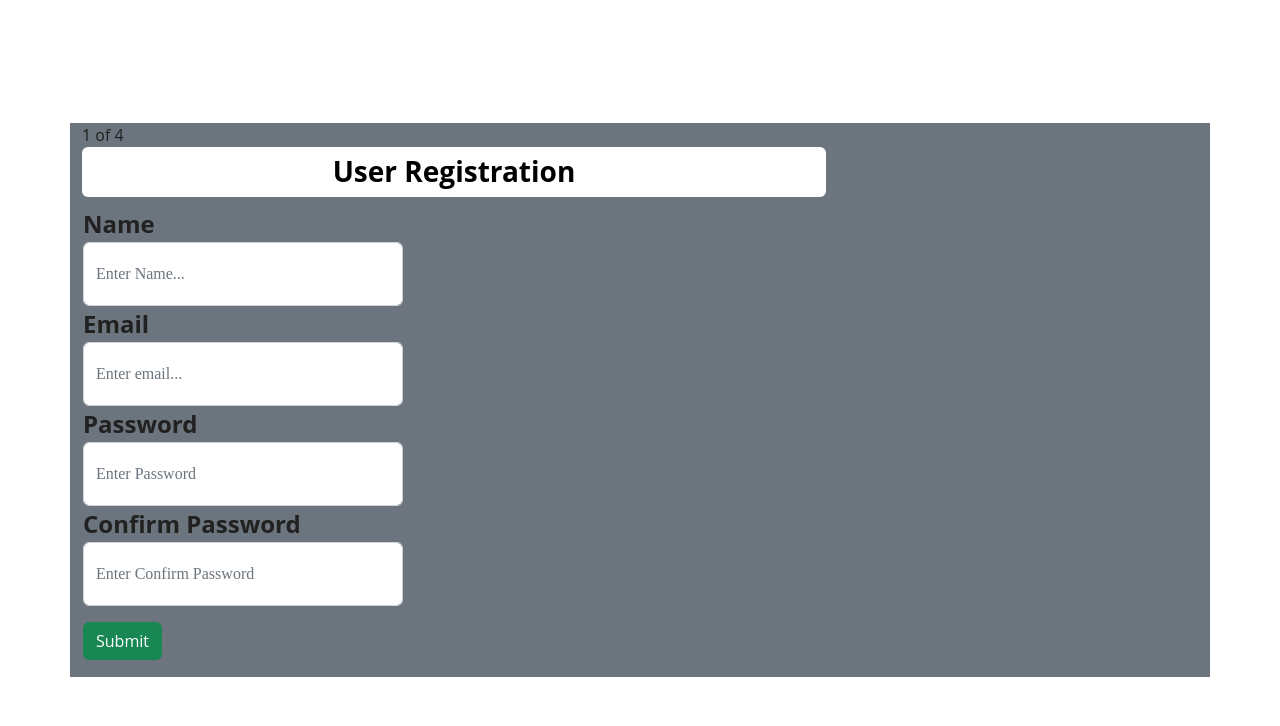
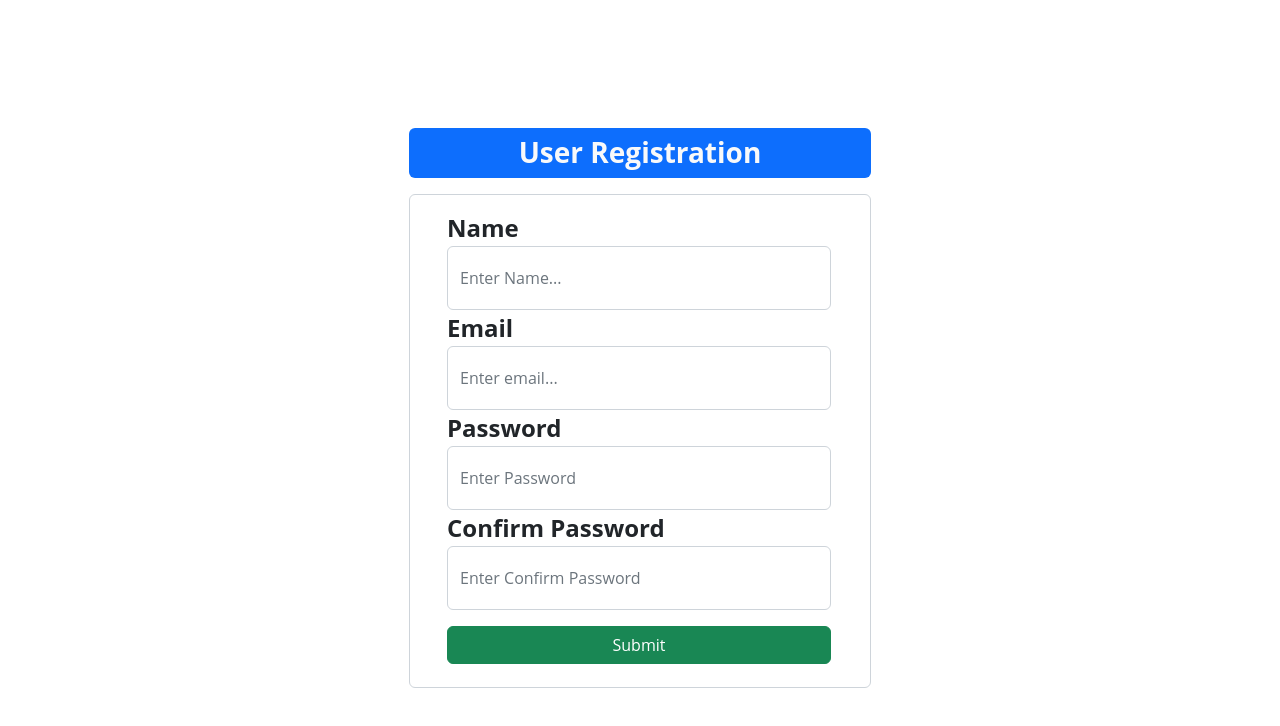
Before and after one commit to kyamantoshkumar/Chat-React, a React (Create React App) app: page /registration in a window 1280 px wide. Shown: the top 726 px of the page. Built offline with nearby package versions, Linux system fonts and the light colour scheme; no server answers.

Commit message:
Update Registration.jsx

```diff
--- a/src/pages/Registration.jsx
+++ b/src/pages/Registration.jsx
@@ -110,6 +110,7 @@ const [confirmPassword, setConfirmPassword] = useState('');
 const [submitted, setSubmitted] = useState(false);
 const [error, setError] = useState(false);
 
+
 // Handling the name change
 const handleName = (e) => {
 	setName(e.target.value);
@@ -136,13 +137,31 @@ const handleConfirmPassword = (e) => {
 // Handling the form submission
 const handleSubmit = (e) => {
 	e.preventDefault();
-	if (name === '' || email === '' || password === '' || confirmPassword === 'fill') {
+	if (name === '' || email === '' || password === '' || confirmPassword === 'matched') {
 	setError(true);
 	} else {
 	setSubmitted(true);
 	setError(false);
 	}
 };
+const handleSubmitCheck = () => {
+    const { password, confirmPassword } = () => {;
+    // perform all neccassary validations
+    if (password !== confirmPassword) {
+        alert("Passwords don't match");
+    } else {
+        // make API call
+    }
+}
+}
+
+
+//   setConfirmPassword = (event) => {
+//     if (event.target.value !== password) {
+//       message.error('error');
+//       alert("Password don't match")
+//     }
+// }
 
 // Showing success message
 const successMessage = () => {
@@ -152,7 +171,7 @@ const successMessage = () => {
 		style={{
 		display: submitted ? '' : 'none',
 		}}>
-		<h1 className='bg-success text-light py-2 px-3 rounded fw-bold'>User {name} successfully registered!!</h1>
+		<h6 className='bg-success text-light py-2 px-3 rounded fw-bold'>User {name} successfully registered!!</h6>
 	</div>
 	);
 };
@@ -165,30 +184,31 @@ const errorMessage = () => {
 		style={{
 		display: error ? '' : 'none',
 		}}>
-		<h1 className='bg-danger text-light py-2 px-3 rounded fw-bold'>Please enter all the fields</h1>
+		<h5 className='bg-danger text-light py-2 px-3 rounded fw-bold'>Please enter all the fields</h5>
 	</div>
 	);
 };
 const myStyle = {
-    width:"20rem",
+    width:"24rem",
     height: "4rem",
     body: "center",
-    fontFamily:'text new roman'
+    // fontFamily:'text new roman',
+
 
      }
 
 return (
-	<div className='container bg-secondary'>
+	<div className='container  '>
         <div className='col-md-4 col-sm-12'>
-        1 of 4
+        {/* 1 of 4 */}
         </div>
-        <div className='col-md-8 col-sm-12 '>
-         <div className='col-md-12 col-sm-12'>
+        <div className='col-md-8 col-sm-12 my-4 mx-auto w-50 p-5 '>
+         <div className='col-md-12 col-sm-12  '>
             <div className='row'>
               <div>
-              <div className="form">
+              <div className="form-form">
 	<div>
-		<h1 className='fs-3 bg-white fw-bold ff-timeeNewRoman text-black text-center py-2 rounded'>User Registration</h1>
+		<h1 className='fs-3 fw-bold ff-timeeNewRoman text-center py-2 rounded bg-primary text-light my-3'>User Registration</h1>
 	</div>
 
 	{/* Calling to the methods */}
@@ -197,13 +217,13 @@ return (
 		{successMessage()}
 	</div>
 
-	<form>
-        <table>
+	<form className='form-control'>
+        <table className='ms-4'>
             <thead>
                 <th>
                     <tr>
                         {/* Labels and inputs for form data */}
-		<label className="label fs-4" htmlFor="user">Name</label>
+		<label className="label fs-4 mt-2" htmlFor="user">Name</label>
 		<input
         style={myStyle}
         onChange={handleName}
@@ -238,11 +258,11 @@ return (
         style={myStyle}
         onChange={handleConfirmPassword}
         className="input form-control"
-		value={password}
+		value={confirmPassword}
         type="password"
         placeholder='Enter Confirm Password'/>
 
-		<button onClick={handleSubmit} className="btn btn-success my-3" type="submit">
+		<button onClick={handleSubmit} className="btn btn-success my-3 w-100 " type="submit">
 		Submit
 		</button>
 
```
